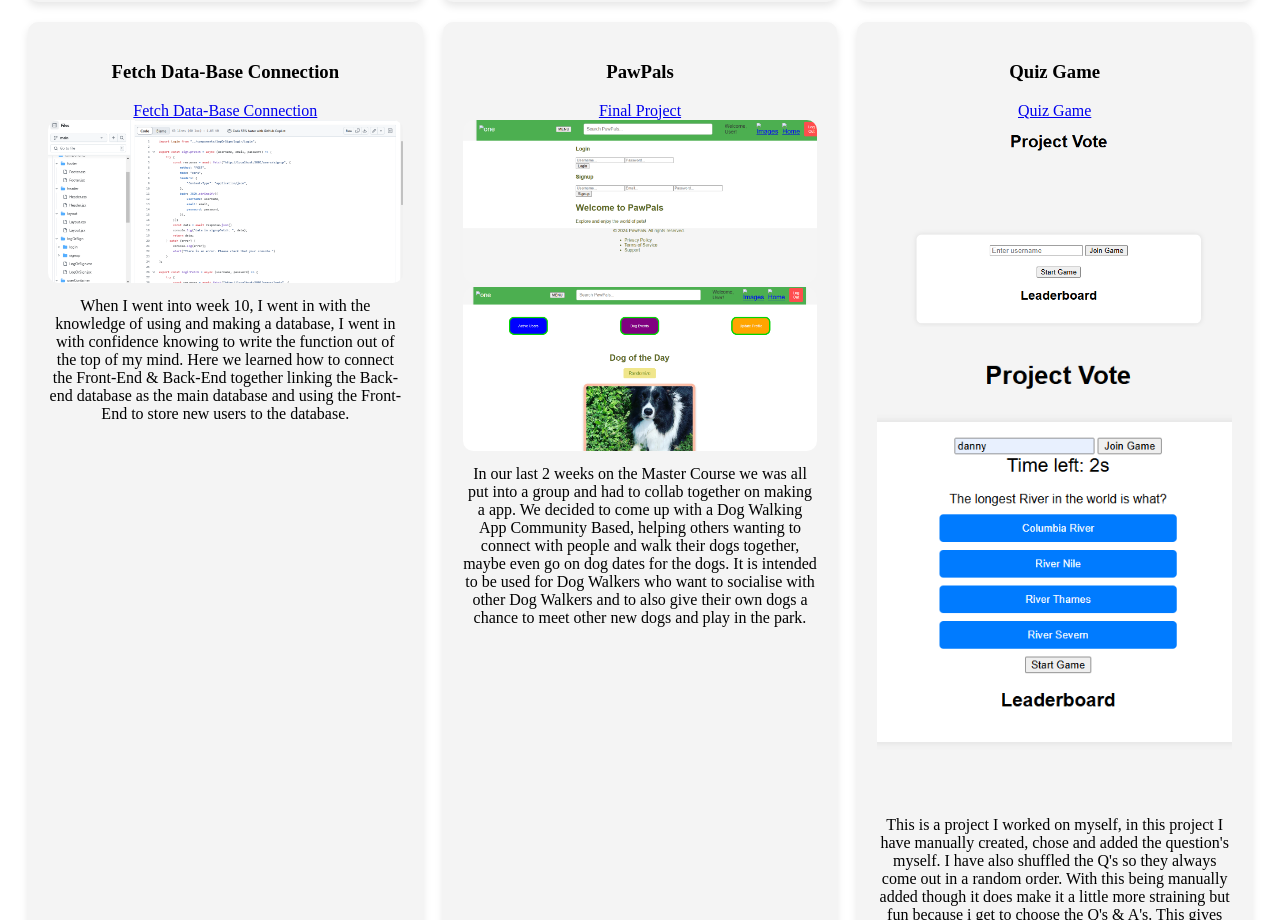
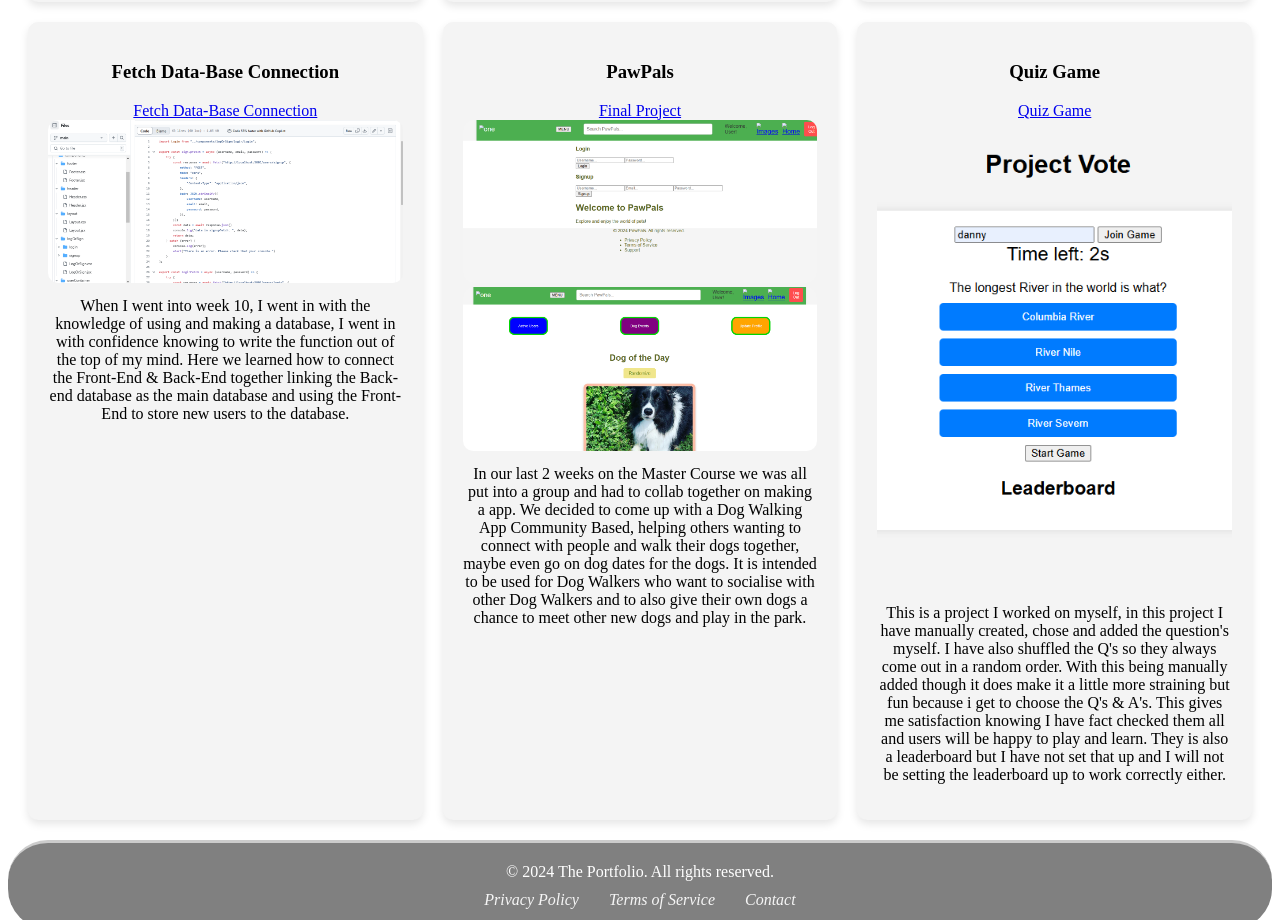
Before and after one commit to DanWortho1996/portfolio, a React (Vite) app: page /code in a window 1280 px wide. Shown: the part 1620-2540 px from the top of the page. Built offline with nearby package versions, Linux system fonts and the light colour scheme.

Commit message:
update: fix update

```diff
--- a/src/components/Code/Code.jsx
+++ b/src/components/Code/Code.jsx
@@ -147,7 +147,6 @@ const Code = () => {
             </header>
             <a href='https://taupe-maamoul-a4980f.netlify.app/' alt="quiz-project" target="_blank">Quiz Game</a>
             <a href='https://taupe-maamoul-a4980f.netlify.app/' target="_blank">
-            <img src='/images/quiz-project-home.PNG' />
             <img src="/images/quiz-project.PNG" />
             </a>
             <p>This is a project I worked on myself, in this project I have manually created, chose and added the question's myself. I have also shuffled the Q's so they always come out in a random order. With this being manually added though it does make it a little more straining but fun because i get to choose the Q's & A's. This gives me satisfaction knowing I have fact checked them all and users will be happy to play and learn. They is also a leaderboard but I have not set that up and I will not be setting the leaderboard up to work correctly either. </p>
```
